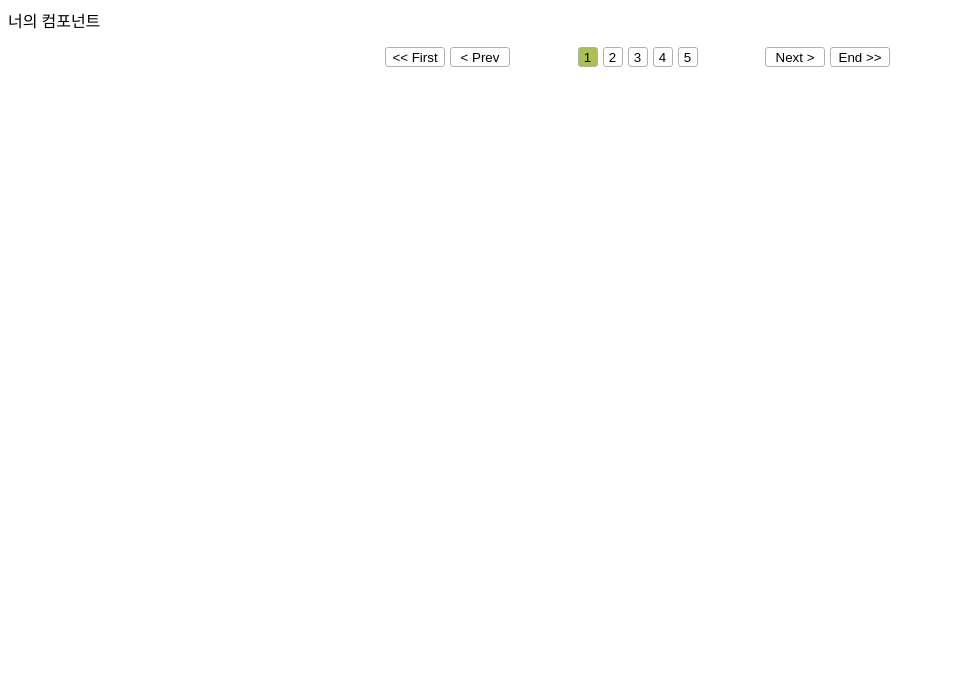
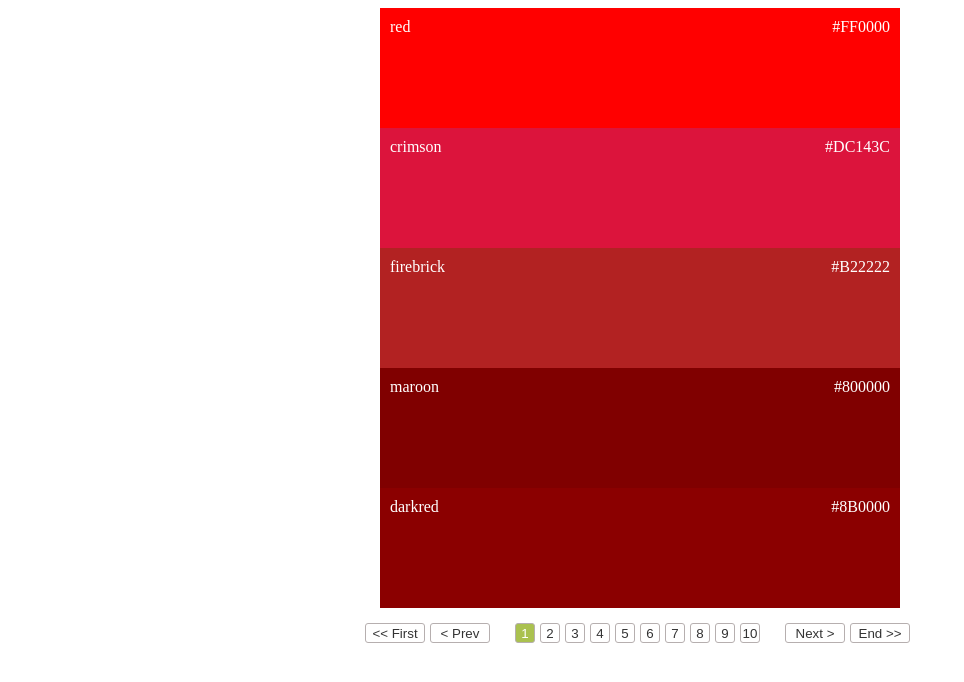
Before and after one commit to skawnkk/nyam_pagination, a React (Create React App) app: page / in a window 1280 px wide. Shown: the top 682 px of the page, without its empty margins (0-964 px from the left). Built offline with nearby package versions, Linux system fonts and the light colour scheme.

Commit message:
feat: hoc

```diff
--- a/src/App.js
+++ b/src/App.js
@@ -1,9 +1,16 @@
 import PaginationLayout from "./components/PaginationLayout";
+import YourComponent from "./components/YourComponent";
+import { justEngAndCode as yourDataItems } from "./utils/mockData";
 
 function App() {
   return (
     <div className="App">
-      <PaginationLayout />
+      <PaginationLayout
+        Component={YourComponent}
+        itemsPerPage={5}
+        paginationCount={10}
+        yourDataItems={yourDataItems}
+      />
     </div>
   );
 }
--- a/src/components/Pagination.js
+++ b/src/components/Pagination.js
@@ -1,21 +1,26 @@
-import React, { useState, useEffect } from "react";
+import React, { useState, useEffect, useCallback } from "react";
 import styled from "styled-components";
-
-//PAGE_SIZE:보여주고싶은 페이지버튼갯수
+import { NAME } from "../utils/constants";
+//paginationCount:보여주고싶은 페이지버튼갯수
 //wholePages:실제 전체 페이지수
 //pageNum:현재보고있는 페이지 (시작:1페이지)
 
-export default function Pagination({ PAGE_SIZE, wholePages, pageNum, setPageNum }) {
+export default function Pagination({ paginationCount, wholePages, pageNum, setPageNum }) {
   const [paginationBtns, setPaginationBtns] = useState([]);
-  const changeMainPage = (pageNum) => {
-    const totalPageLists = Array.from({ length: wholePages }, (_, idx) => idx + 1);
-    const remains = wholePages - pageNum;
-    if (wholePages <= PAGE_SIZE) return totalPageLists.slice(0, wholePages);
-    if (pageNum <= PAGE_SIZE / 2) return totalPageLists.slice(0, PAGE_SIZE);
-    return pageNum > PAGE_SIZE / 2 && remains <= PAGE_SIZE / 2
-      ? totalPageLists.slice(pageNum - PAGE_SIZE + remains, wholePages)
-      : totalPageLists.slice(pageNum - PAGE_SIZE / 2, pageNum + PAGE_SIZE / 2);
-  };
+
+  const changeMainPage = useCallback(
+    (pageNum) => {
+      const totalPageLists = Array.from({ length: wholePages }, (_, idx) => idx + 1);
+      const remains = wholePages - pageNum;
+      const half = paginationCount / 2;
+      if (wholePages <= paginationCount) return totalPageLists.slice(0, wholePages);
+      if (pageNum <= half) return totalPageLists.slice(0, paginationCount);
+      return pageNum > half && remains <= half
+        ? totalPageLists.slice(pageNum - paginationCount + remains, wholePages)
+        : totalPageLists.slice(pageNum - half - 1, pageNum + half - 1);
+    },
+    [wholePages, paginationCount]
+  );
 
   const handlePage = (e, page) => {
     const type = e.target.id;
@@ -29,17 +34,19 @@ export default function Pagination({ PAGE_SIZE, wholePages, pageNum, setPageNum
   useEffect(() => {
     const currentPageMainLists = changeMainPage(pageNum);
     setPaginationBtns(currentPageMainLists);
-  }, [pageNum, wholePages]);
+  }, [changeMainPage, pageNum, wholePages]);
+
+  const { FIRST, PREV, NEXT, END } = NAME;
 
   return (
     <PaginationWrapper>
       {wholePages !== 0 && (
         <>
-          <OptionBtn id="first" onClick={handlePage} disabled={!pageNum}>
-            {`<< First`}
+          <OptionBtn id="first" onClick={handlePage} disabled={pageNum === 1}>
+            {FIRST}
           </OptionBtn>
-          <OptionBtn id="prev" onClick={handlePage} disabled={!pageNum}>
-            {`< Prev`}
+          <OptionBtn id="prev" onClick={handlePage} disabled={pageNum === 1}>
+            {PREV}
           </OptionBtn>
         </>
       )}
@@ -57,11 +64,11 @@ export default function Pagination({ PAGE_SIZE, wholePages, pageNum, setPageNum
       </AlignPages>
       {wholePages !== 0 && (
         <>
-          <OptionBtn id="next" onClick={handlePage} disabled={pageNum === wholePages - 1}>
-            Next {` >`}
+          <OptionBtn id="next" onClick={handlePage} disabled={pageNum === wholePages}>
+            {NEXT}
           </OptionBtn>
-          <OptionBtn id="end" onClick={handlePage} disabled={pageNum === wholePages - 1}>
-            End {` >>`}
+          <OptionBtn id="end" onClick={handlePage} disabled={pageNum === wholePages}>
+            {END}
           </OptionBtn>
         </>
       )}
@@ -83,6 +90,10 @@ const PaginationBtn = styled.button`
   margin-right: 5px;
   background-color: ${({ theme, page, pageNum = -1 }) =>
     page === pageNum ? theme.color.button : theme.color.White};
+  color: ${({ theme, page, pageNum = -1 }) =>
+    page === pageNum ? theme.color.White : theme.color.Black};
+
+  cursor: pointer;
 `;
 
 const OptionBtn = styled(PaginationBtn)`
@@ -90,7 +101,6 @@ const OptionBtn = styled(PaginationBtn)`
 `;
 
 const AlignPages = styled.div`
-  display: flex;
-  justify-content: center;
-  width: 250px;
+  ${({ theme }) => theme.flexSet()};
+  margin: auto 20px;
 `;
--- a/src/components/PaginationLayout.js
+++ b/src/components/PaginationLayout.js
@@ -1,34 +1,39 @@
-import React, { useState, useEffect } from "react";
-import { justEngAndCode as yourDataItems } from "../utils/mockData";
+import React, { useState, useEffect, useCallback } from "react";
 import Pagination from "./Pagination";
-import YourComponent from "./YourComponent";
-export default function PaginationLayout() {
-  const PAGE_SIZE = 5;
+export default function PaginationLayout({
+  Component,
+  itemsPerPage,
+  paginationCount,
+  yourDataItems,
+}) {
   const [dataToShow, setDataToShow] = useState([]);
   const [wholePages, setWholePages] = useState(0);
   const [pageNum, setPageNum] = useState(1);
 
-  const dividedPageItems = (data) => {
-    if (!data.length) return [];
-    const pageItems = [];
-    for (let i = 0; i < data.length; i += PAGE_SIZE) {
-      const pageUsers = data.slice(i, i + PAGE_SIZE);
-      pageItems.push(pageUsers);
-    }
-    return pageItems;
-  };
+  const dividedPageItems = useCallback(
+    (data) => {
+      if (!data.length) return [];
+      const pageItems = [];
+      for (let i = 0; i < data.length; i += itemsPerPage) {
+        const pageUsers = data.slice(i, i + itemsPerPage);
+        pageItems.push(pageUsers);
+      }
+      return pageItems;
+    },
+    [itemsPerPage]
+  );
 
   useEffect(() => {
     const pagedItem = dividedPageItems(yourDataItems);
     setWholePages(pagedItem.length);
     setDataToShow(pagedItem[pageNum - 1] || []);
-  }, [pageNum, yourDataItems]);
+  }, [pageNum, dividedPageItems, yourDataItems]);
 
   return (
     <div>
-      <YourComponent dataToShow={dataToShow} />
+      <Component dataToShow={dataToShow} />
       <Pagination
-        PAGE_SIZE={PAGE_SIZE}
+        paginationCount={paginationCount}
         wholePages={wholePages}
         pageNum={pageNum}
         setPageNum={setPageNum}
--- a/src/components/YourComponent.js
+++ b/src/components/YourComponent.js
@@ -1,6 +1,28 @@
 import React from "react";
+import styled from "styled-components";
+function YourComponent({ dataToShow }) {
+  return dataToShow.map((el) => (
+    <FlexBox>
+      <div>
+        <ColorBox color={`#${el[1]}`}>
+          <div>{el[0]}</div>
+          <div>{`#${el[1]}`}</div>
+        </ColorBox>
+      </div>
+    </FlexBox>
+  ));
+}
 
-export default function YourComponent({ dataToShow }) {
-  console.log(dataToShow);
-  return <div>너의 컴포넌트</div>;
-}
+const FlexBox = styled.div`
+  ${({ theme }) => theme.flexSet()};
+`;
+const ColorBox = styled.div`
+  ${({ theme }) => theme.flexSet("space-between", "flex-start")};
+  background-color: ${({ color }) => color};
+  color: ${({ theme }) => theme.color.White};
+  padding: 10px;
+  width: 500px;
+  height: 100px;
+`;
+
+export default YourComponent;
--- a/src/style/theme.js
+++ b/src/style/theme.js
@@ -3,7 +3,6 @@ export const theme = {
   color: {
     borderline: "#B6AFAF",
     button: "#AAC14F",
-    buttonHover: "#657A18",
     Black: "#333333",
     White: "#FFFFFF",
   },
--- /dev/null
+++ b/src/utils/constants.js
@@ -0,0 +1,6 @@
+export const NAME = {
+  FIRST: `<< First`,
+  PREV: `< Prev`,
+  NEXT: `Next >`,
+  END: `End  >>`,
+};
--- a/src/utils/mockData.js
+++ b/src/utils/mockData.js
@@ -137,7 +137,7 @@ const colors = [
   "slategray	#708090		슬레이트그레이",
   "gray	#808080		그래이",
   "dimgray	#696969		딤그레이",
-  "darkslategray	#2F4F4F 다크슬레이트그레이        ",
+  "darkslategray	#2F4F4F 다크슬레이트그레이",
   "black #000000 블랙",
 ];
 
```
